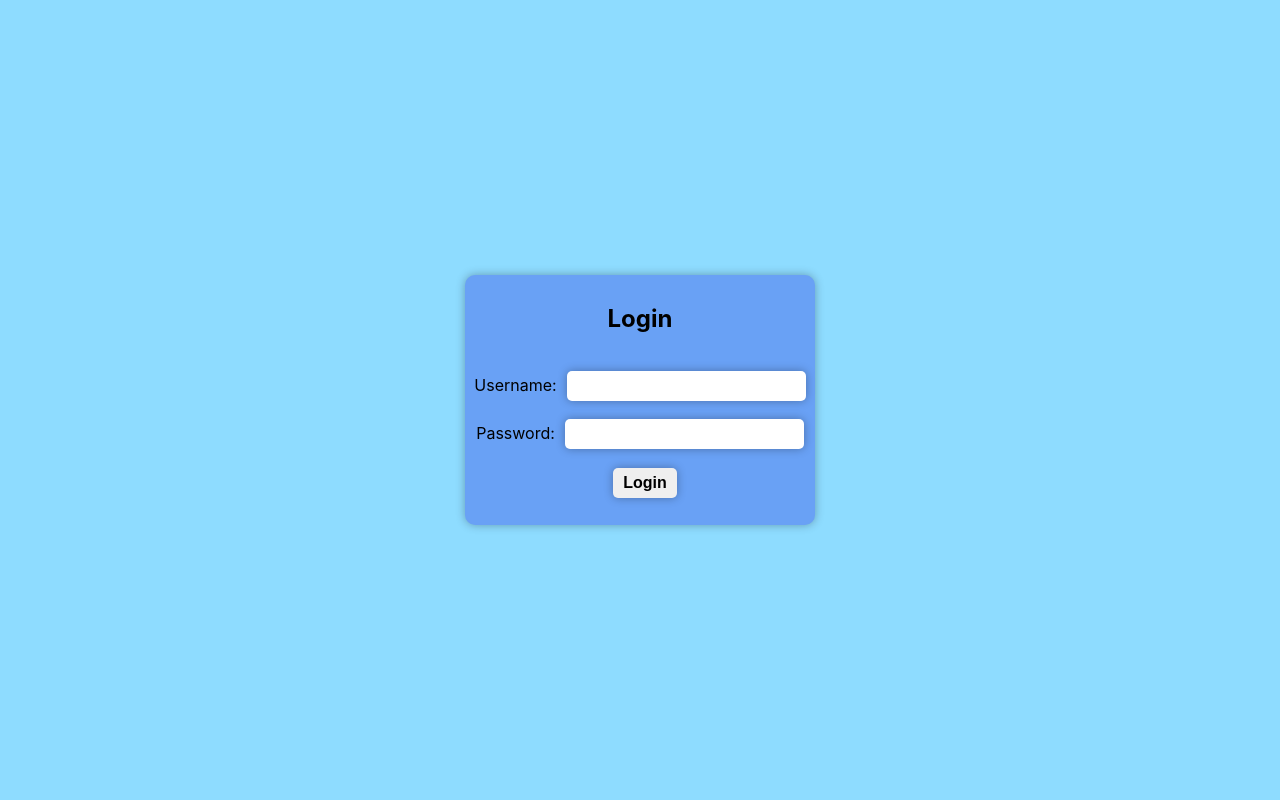
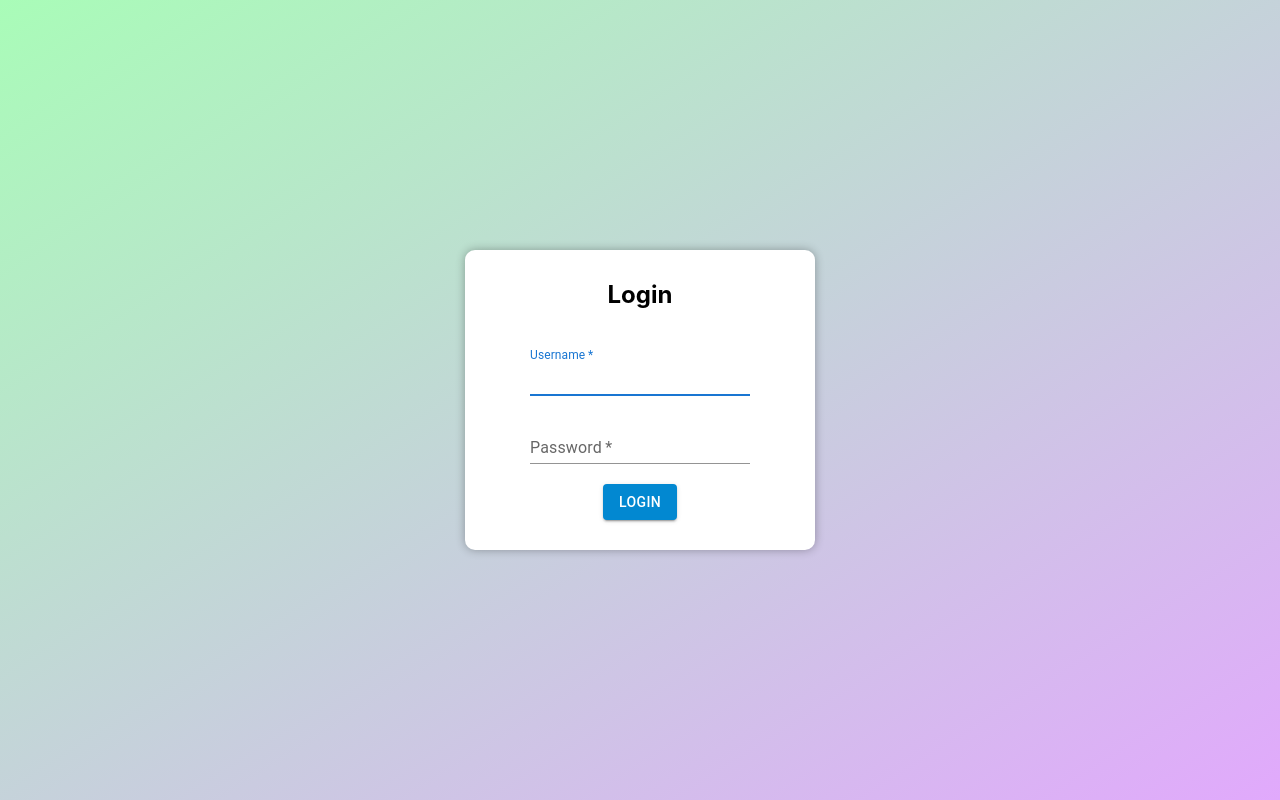
Before and after one commit to joaocasarin/desafio-frontend-kanban, a React (Vite) app in the folder frontend/: page / in a window 1280 px wide. Built offline with nearby package versions, Linux system fonts and the light colour scheme.

Commit message:
minor fixes for login

```diff
--- a/frontend/src/components/Column/NewTaskColumn.tsx
+++ b/frontend/src/components/Column/NewTaskColumn.tsx
@@ -1,11 +1,11 @@
+import { ChangeEvent, useContext, useState } from 'react';
 import { AddCircle } from '@mui/icons-material';
 import { IconButton, TextField } from '@mui/material';
-import { ChangeEvent, useContext, useState } from 'react';
+import LogoutIcon from '@mui/icons-material/Logout';
 import styled from 'styled-components';
 import { KanbanContext } from '../../contexts/KanbanContext';
+import { UserContext } from '../../contexts/UserContext';
 import Modal from '../Modal';
-import LogoutIcon from '@mui/icons-material/Logout';
-import { UserContext } from '../../contexts/UserContext';
 
 const NewColumn = styled.div`
     width: calc(calc(100vw - 140px) / 4);
@@ -42,7 +42,7 @@ const Column = () => {
         setTaskContent(event.currentTarget.value);
     };
 
-    const createNewTask = async () => {
+    const createNewTask = async (): Promise<void> => {
         if (!taskTitle || !taskContent) {
             changeMessage('Please fill all fields.');
             setModalType('error');
@@ -63,10 +63,7 @@ const Column = () => {
             }
 
             setTaskTitle('');
-            setTaskContent('');
-            changeMessage('Task created successfully.');
-            setModalType('success');
-            return setIsModalOpen(true);
+            return setTaskContent('');
         } catch (error) {
             if (error instanceof Error) {
                 changeMessage(error.message);
--- a/frontend/src/components/LoginForm/index.tsx
+++ b/frontend/src/components/LoginForm/index.tsx
@@ -1,4 +1,5 @@
 /* eslint-disable jsx-a11y/label-has-associated-control */
+import { Button, TextField } from '@mui/material';
 import React, { ChangeEvent, FormEvent, useContext, useState } from 'react';
 import { Navigate } from 'react-router-dom';
 import styled from 'styled-components';
@@ -7,67 +8,28 @@ import Modal from '../Modal';
 
 const Form = styled.form`
     width: 350px;
-    height: 250px;
+    height: 300px;
 
     display: flex;
     flex-direction: column;
     align-items: center;
     justify-content: space-around;
 
-    background-color: rgb(105, 161, 245);
+    background-color: white;
 
     border-radius: 10px;
     box-shadow: 0px 0px 10px rgba(0, 0, 0, 0.3);
 `;
 
-const Input = styled.input`
-    height: 30px;
-
-    border: none;
-    border-radius: 5px;
-    box-shadow: 0px 0px 10px rgba(0, 0, 0, 0.3);
-
-    padding: 0 10px;
-    margin: 0 0 0 10px;
-
-    font-size: 16px;
-    font-weight: bold;
-
-    &:focus {
-        outline: none;
-    }
-`;
-
-const Button = styled.button`
-    height: 30px;
-
-    border: none;
-    border-radius: 5px;
-    box-shadow: 0px 0px 10px rgba(0, 0, 0, 0.3);
-
-    padding: 0 10px;
-    margin: 0 0 0 10px;
-
-    font-size: 16px;
-    font-weight: bold;
-
-    &:hover {
-        cursor: pointer;
-
-        background-color: rgb(4, 254, 170);
-    }
-`;
-
 const LoginForm = () => {
     const { login, isAuthenticated } = useContext(UserContext);
+    const [username, setUsername] = useState('');
+    const [password, setPassword] = useState('');
+    const [isModalOpen, setIsModalOpen] = useState(false);
 
     if (isAuthenticated) {
         return <Navigate to='/dashboard' replace />;
     }
-
-    const [username, setUsername] = useState('');
-    const [password, setPassword] = useState('');
-    const [isModalOpen, setIsModalOpen] = useState(false);
 
     const onCloseModal = () => setIsModalOpen(false);
 
@@ -90,8 +52,7 @@ const LoginForm = () => {
 
             return <Navigate to='/dashboard' replace />;
         } catch (error) {
-            console.log(error);
-            setIsModalOpen(true);
+            return setIsModalOpen(true);
         }
     };
 
@@ -99,17 +60,30 @@ const LoginForm = () => {
         <Form onSubmit={onSubmit}>
             <h2>Login</h2>
 
-            <label htmlFor='username'>
-                Username:
-                <Input type='text' id='username' onChange={onUsernameChange} value={username} />
-            </label>
+            <TextField
+                label='Username'
+                type='text'
+                id='username'
+                onChange={onUsernameChange}
+                value={username}
+                variant='standard'
+                required
+                autoFocus
+            />
 
-            <label htmlFor='password'>
-                Password:
-                <Input type='password' id='password' onChange={onPasswordChange} value={password} />
-            </label>
+            <TextField
+                label='Password'
+                type='password'
+                id='password'
+                onChange={onPasswordChange}
+                value={password}
+                variant='standard'
+                required
+            />
 
-            <Button type='submit'>Login</Button>
+            <Button variant='contained' type='submit' color='info'>
+                Login
+            </Button>
 
             <Modal
                 displayType='error'
--- a/frontend/src/contexts/UserContext.tsx
+++ b/frontend/src/contexts/UserContext.tsx
@@ -1,5 +1,5 @@
 /* eslint-disable react/jsx-no-constructed-context-values */
-import { createContext, useState } from 'react';
+import { createContext } from 'react';
 import { useLocalStorage } from 'react-use';
 import { UserContextProps, UserProviderProps } from '../interfaces';
 import { api } from '../utils';
@@ -7,7 +7,7 @@ import { api } from '../utils';
 export const UserContext = createContext({} as UserContextProps);
 
 export const UserProvider = ({ children }: UserProviderProps) => {
-    const [token, setToken, removeToken] = useLocalStorage<string>('token');
+    const [token, setToken, removeToken] = useLocalStorage<string>('token', '', { raw: true });
     const [isAuthenticated, setIsAuthenticated, removeIsAuth] = useLocalStorage<boolean>(
         'isAuthenticated',
         false
@@ -25,7 +25,7 @@ export const UserProvider = ({ children }: UserProviderProps) => {
 
         const { data } = response as { data: string };
 
-        localStorage.setItem('token', data);
+        setToken(data);
         setIsAuthenticated(true);
     };
 
--- a/frontend/src/pages/Dashboard/index.tsx
+++ b/frontend/src/pages/Dashboard/index.tsx
@@ -1,12 +1,12 @@
 /* eslint-disable react-hooks/exhaustive-deps */
 import { useContext, useEffect, useState } from 'react';
+import { Navigate } from 'react-router-dom';
 import styled from 'styled-components';
+import { KanbanContext } from '../../contexts/KanbanContext';
+import { UserContext } from '../../contexts/UserContext';
 import ActionBoard from '../../components/Column';
 import NewTaskBoard from '../../components/Column/NewTaskColumn';
-import { KanbanContext } from '../../contexts/KanbanContext';
 import Modal from '../../components/Modal';
-import { UserContext } from '../../contexts/UserContext';
-import { Navigate } from 'react-router-dom';
 
 const NewDashboard = styled.div`
     display: flex;
@@ -21,18 +21,12 @@ const NewDashboard = styled.div`
 const Dashboard = () => {
     const { isAuthenticated } = useContext(UserContext);
 
-    if (!isAuthenticated) {
-        return <Navigate to='/' replace />;
-    }
-
     const { getTasks } = useContext(KanbanContext);
     const [message, setMessage] = useState('');
     const [isModalOpen, setIsModalOpen] = useState(false);
     const [modalDisplayType, setModalDisplayType] = useState<'edit' | 'view' | 'error' | 'success'>(
         'error'
     );
-
-    const onCloseModal = () => setIsModalOpen(false);
 
     useEffect(() => {
         (async () => {
@@ -51,6 +45,12 @@ const Dashboard = () => {
         })();
     }, []);
 
+    if (!isAuthenticated) {
+        return <Navigate to='/' replace />;
+    }
+
+    const onCloseModal = () => setIsModalOpen(false);
+
     return (
         <NewDashboard>
             <NewTaskBoard key='new' />
--- a/frontend/src/pages/Login/index.tsx
+++ b/frontend/src/pages/Login/index.tsx
@@ -6,8 +6,7 @@ const Div = styled.div`
     justify-content: center;
     align-items: center;
 
-    background-color: #8edcff;
-
+    background-image: linear-gradient(to bottom right, #a9fcb8, #e1a9fc);
     width: 100vw;
     height: 100vh;
 `;
```
